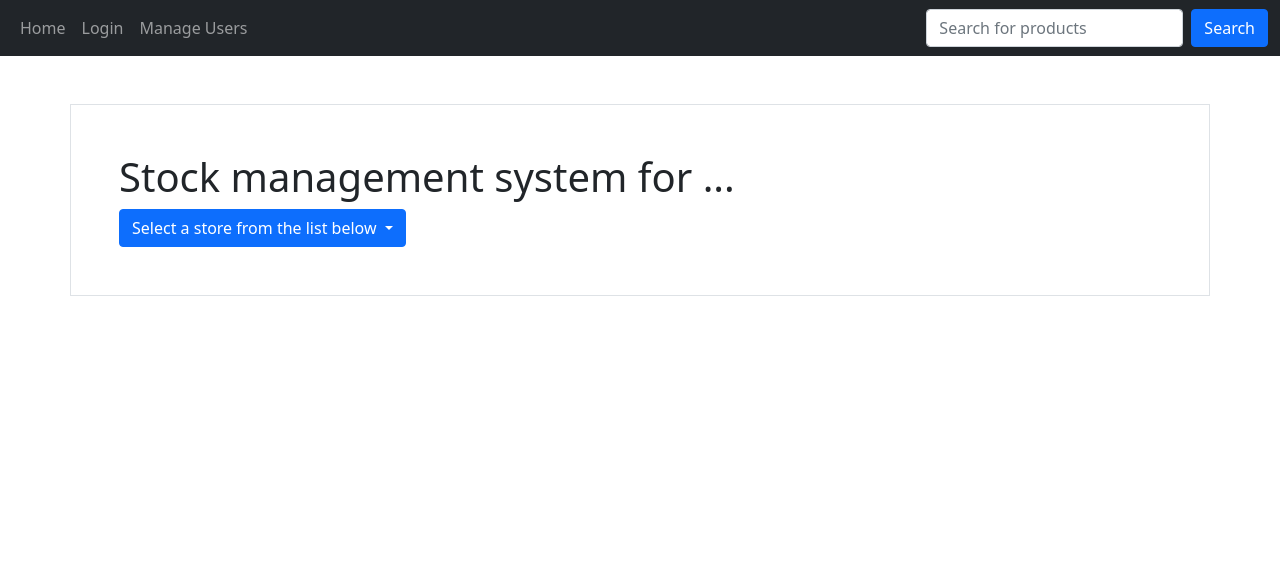
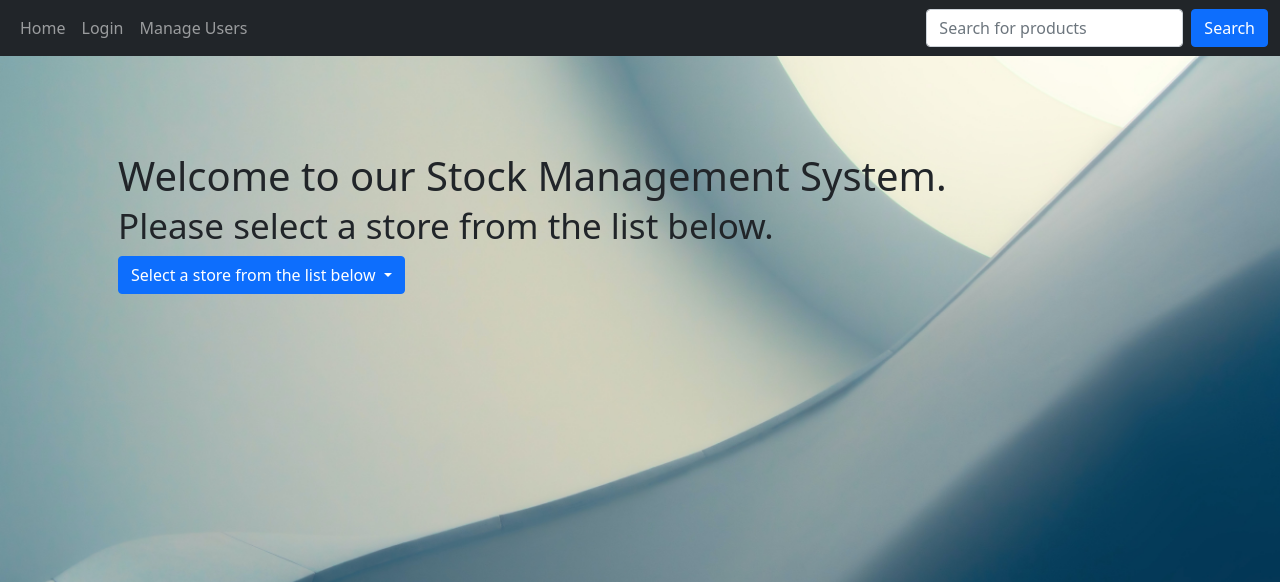
Before and after one commit to AdamBaish/Stock_Management_System, a Flask app: page / in a window 1280 px wide. Shown: the top 582 px of the page. Run offline with Flask 2, Linux system fonts and the light colour scheme; data that the repository does not hold is empty; some libraries are stand-ins or nearby versions.

Commit message:
Homepage redesign

```diff
--- a/templates/Homepage.html
+++ b/templates/Homepage.html
@@ -37,11 +37,19 @@
         </div>
     </nav>
     <!--Navigation bar-->
+    <style>
+        body {
+          background-image: url("static/Background.jpg");
+          background-repeat: no-repeat;
+          background-attachment: fixed;
+          background-size: cover;
+        }
+    </style>
 </head>
 
 <body>
-    <div class="container p-5 my-5 border">
-        <h1>Stock management system for ...</h1>
+    <div class="container p-5 my-5">
+        <h1>Welcome to our Stock Management System. <br><small>Please select a store from the list below.</small></h1>
         <div class="dropdown">
             <button type="button" class="btn btn-primary dropdown-toggle" data-bs-toggle="dropdown">
                 Select a store from the list below
```
